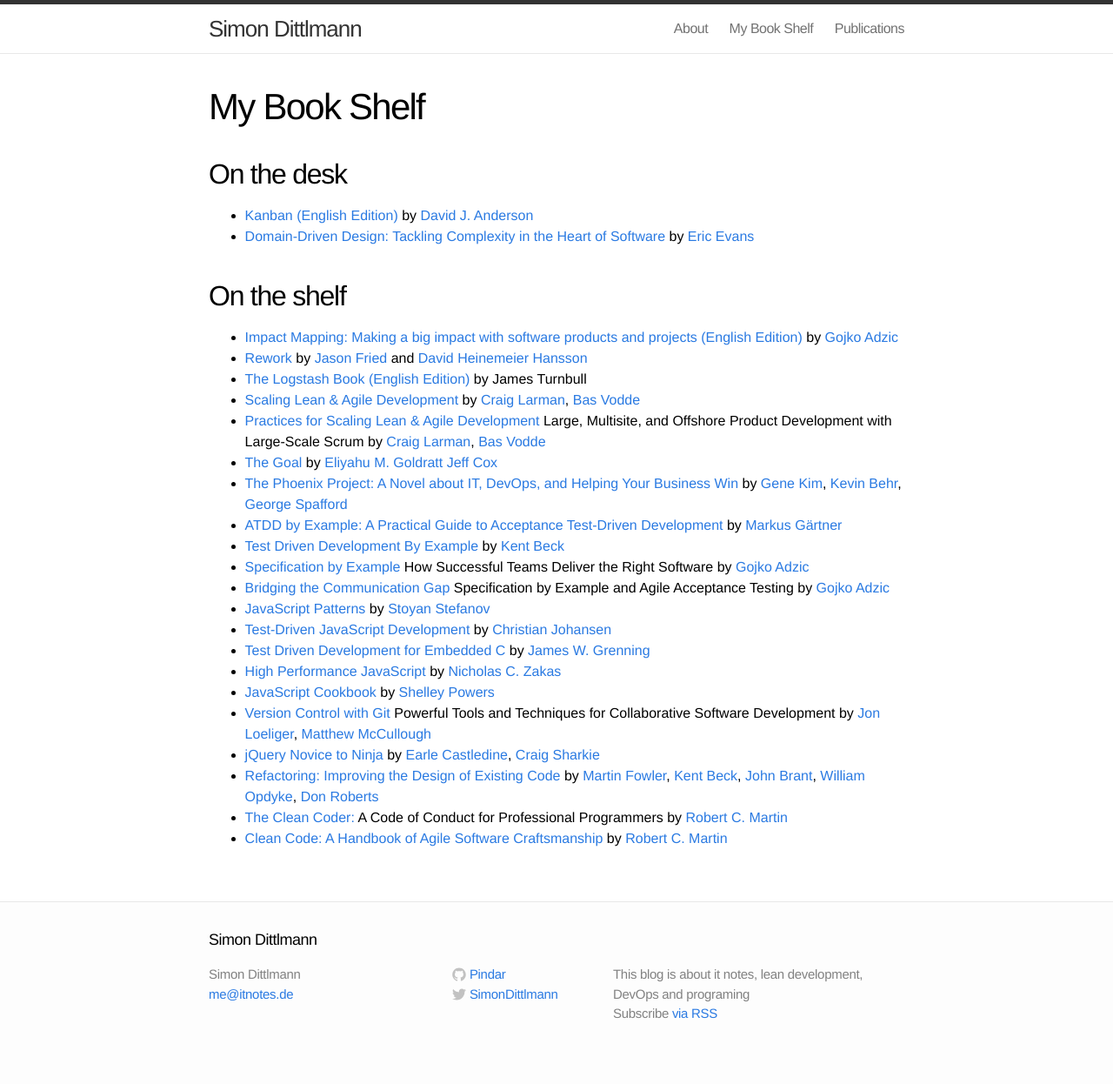
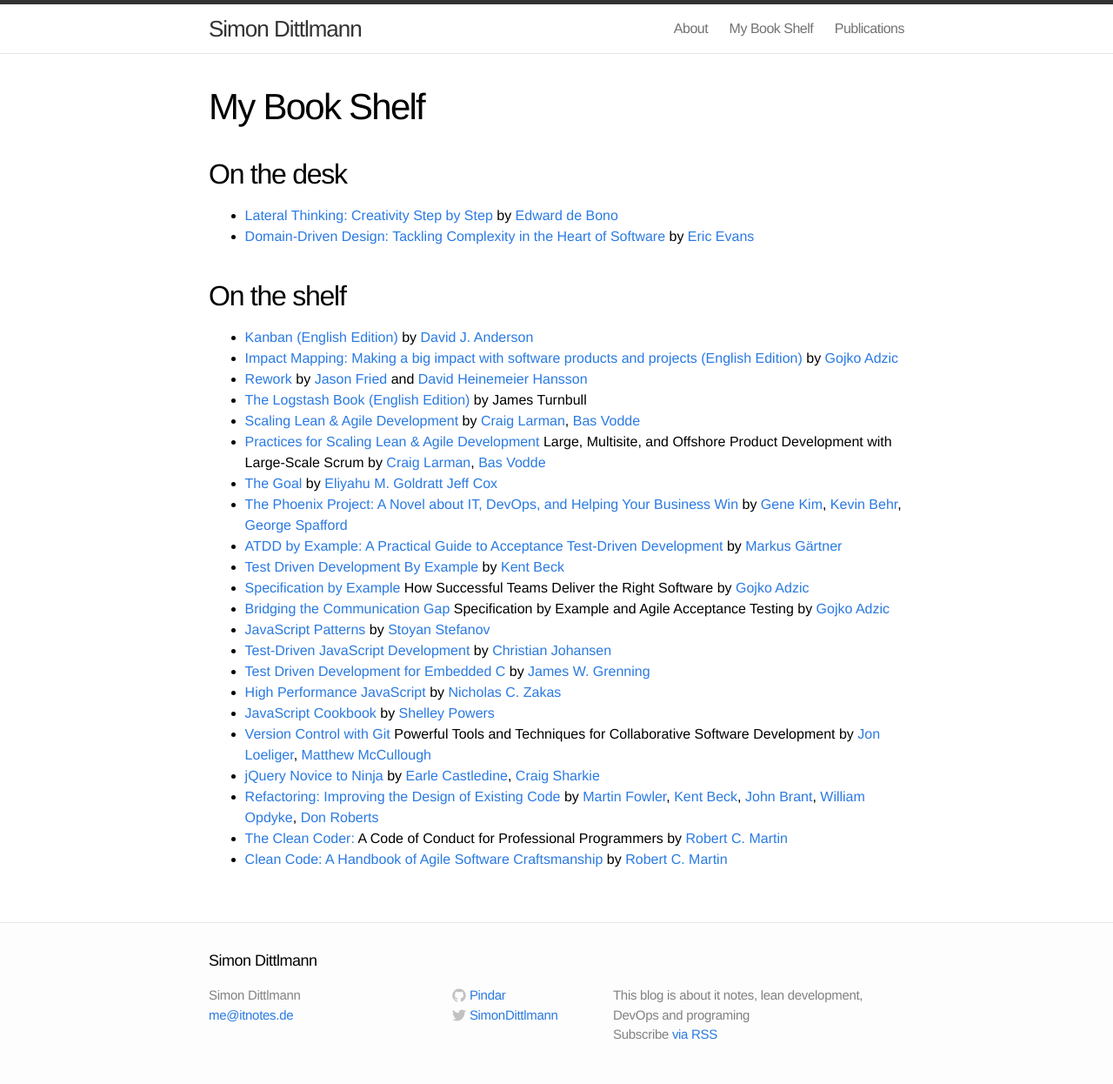
Before and after one commit to Pindar/pindar.github.io, a Jekyll site: the page built from book-shelf.md, in a window 1280 px wide. Shown: the whole page at 87% size. Built offline with Jekyll 4.4.1, drawn with Linux system fonts in a browser that asks for light colours; before the commit the page ends 1222 px from its top, so only the background shows below that.

Commit message:
update book shelf

```diff
--- a/book-shelf.md
+++ b/book-shelf.md
@@ -8,11 +8,12 @@
 
 ## On the desk
 
-* [Kanban (English Edition)](http://www.amazon.de/gp/product/B0057H2M70/ref=as_li_qf_sp_asin_il_tl?ie=UTF8&camp=1638&creative=6742&creativeASIN=B0057H2M70&linkCode=as2&tag=simondittl-21&linkId=QHBOIPRZLDYAIEAM) by [David J. Anderson](http://www.amazon.de/David-J.-Anderson/e/B004XUDW58/ref=ntt_athr_dp_pel_1)
+* [Lateral Thinking: Creativity Step by Step](http://www.amazon.de/gp/product/B003V1WTLI/ref=as_li_tl?ie=UTF8&camp=1638&creative=19454&creativeASIN=B003V1WTLI&linkCode=as2&tag=simondittl-21&linkId=3I6WQDLFAKL5UUTK) by [Edward de Bono](http://www.amazon.de/s/?_encoding=UTF8&camp=1638&creative=19454&field-author=Edward%20de%20Bono&linkCode=ur2&search-alias=digital-text&site-redirect=de&sort=relevancerank&tag=simondittl-21)
 * [Domain-Driven Design: Tackling Complexity in the Heart of Software](http://www.amazon.de/gp/product/B00794TAUG/ref=as_li_qf_sp_asin_il_tl?ie=UTF8&camp=1638&creative=6742&creativeASIN=B00794TAUG&linkCode=as2&tag=simondittl-21&linkId=QPC776ZLZG666ORN) by [Eric Evans](http://www.amazon.de/Eric-Evans/e/B001KDCO2I/ref=ntt_athr_dp_pel_1)
 
 ## On the shelf
 
+* [Kanban (English Edition)](http://www.amazon.de/gp/product/B0057H2M70/ref=as_li_qf_sp_asin_il_tl?ie=UTF8&camp=1638&creative=6742&creativeASIN=B0057H2M70&linkCode=as2&tag=simondittl-21&linkId=QHBOIPRZLDYAIEAM) by [David J. Anderson](http://www.amazon.de/David-J.-Anderson/e/B004XUDW58/ref=ntt_athr_dp_pel_1)
 * [Impact Mapping: Making a big impact with software products and projects (English Edition)](http://www.amazon.de/gp/product/B009KWDKVA/ref=as_li_tl?ie=UTF8&camp=1638&creative=19454&creativeASIN=B009KWDKVA&linkCode=as2&tag=simondittl-21&linkId=SZUZDHMIKPO4LNAZ) by [Gojko Adzic](http://www.amazon.de/Gojko-Adzic/e/B004P9W8G6/?_encoding=UTF8&camp=1638&creative=19454&linkCode=ur2&site-redirect=de&tag=simondittl-21&linkId=P6D3FQHV435HOXQC)
 * [Rework](http://www.amazon.de/gp/product/0307463745/ref=as_li_qf_sp_asin_il_tl?ie=UTF8&camp=1638&creative=6742&creativeASIN=0307463745&linkCode=as2&tag=simondittl-21&linkId=IG3GU4OMMP4R3ETO) by [Jason Fried](http://www.amazon.de/Jason-Fried/e/B002MQ13PQ/ref=dp_byline_cont_book_1) and [David Heinemeier Hansson](http://www.amazon.de/David-Heinemeier-Hansson/e/B001JS19Y8/ref=dp_byline_cont_book_2)
 * [The Logstash Book (English Edition)](http://www.amazon.de/gp/product/B00B9JQTCO/ref=as_li_qf_sp_asin_il_tl?ie=UTF8&camp=1638&creative=6742&creativeASIN=B00B9JQTCO&linkCode=as2&tag=simondittl-21&linkId=ZB6DKG2HG5GIHEJZ) by James Turnbull
```
